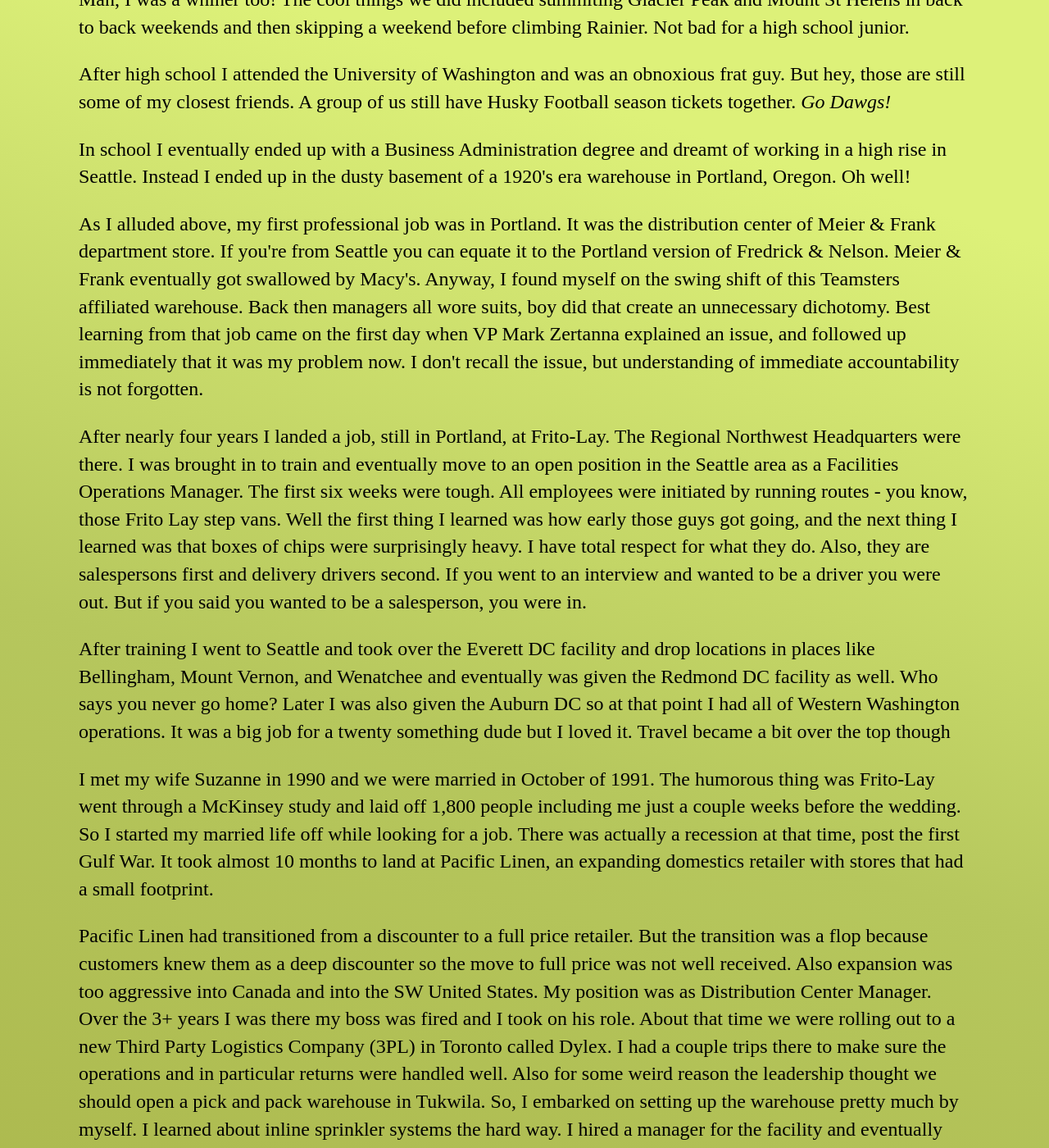
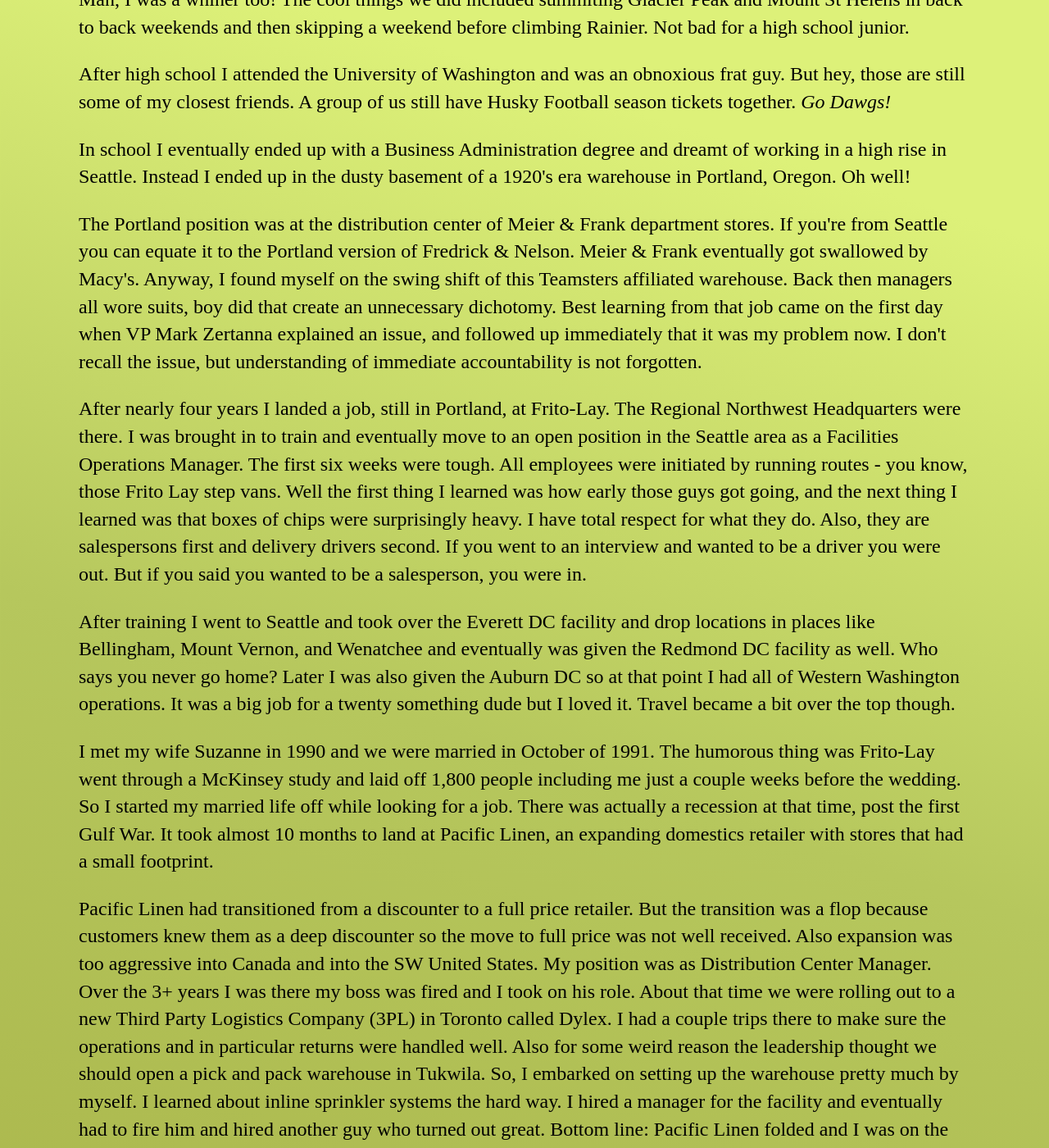
Before and after one commit to mo4dawg/mo4dawg.github.io, a Jekyll site: the page built from about/index.html, in a window 1280 px wide and 1400 px high, scrolled down 491 px. Shown: the whole window at 82% size. Built offline with Jekyll 4.4.1, drawn with Linux system fonts in a browser that asks for light colours.

Commit message:
Couple small grammar tweaks

```diff
--- a/about/index.html
+++ b/about/index.html
@@ -9,9 +9,9 @@
 <p>My family was into the outdoors things like camping and skiing and hiking.  We got initiated into hiking early.  My first trip up Mt Si was when I was 3!  I remember a 4 day hike over Dutch Miller Gap when I was about 4.  Granted,  as a teenager we could have done the hike in a very long day, but I was carrying my own sleeping bag.  Man,  I was a whiner too!  The cool things we did included summiting Glacier Peak and Mount St Helens in back to back weekends and then skipping a weekend before climbing Rainier.  Not bad for a high school junior.
 <p>After high school I attended the University of Washington and was an obnoxious frat guy.  But hey, those are still some of my closest friends.  A group of us still have Husky Football season tickets together.  <em> Go Dawgs! </em></p>
 <p>In school I eventually ended up with a Business Administration degree and dreamt of working in a high rise in Seattle. Instead I ended up in the dusty basement of a 1920's era warehouse in Portland, Oregon.  Oh well!</p>
-<p>As I alluded above, my first professional job was in Portland.  It was the distribution center of Meier & Frank department store.  If you're from Seattle you can equate it to the Portland version of Fredrick & Nelson.  Meier & Frank eventually got swallowed by Macy's.  Anyway, I found myself on the swing shift of this Teamsters affiliated warehouse.  Back then managers all wore suits, boy did that create an unnecessary dichotomy.  Best learning from that job came on the first day when VP Mark Zertanna explained an issue, and followed up immediately that it was my problem now.  I don't recall the issue, but understanding of immediate accountability is not forgotten. </p>
+<p>The Portland position was at the distribution center of Meier & Frank department stores.  If you're from Seattle you can equate it to the Portland version of Fredrick & Nelson.  Meier & Frank eventually got swallowed by Macy's.  Anyway, I found myself on the swing shift of this Teamsters affiliated warehouse.  Back then managers all wore suits, boy did that create an unnecessary dichotomy.  Best learning from that job came on the first day when VP Mark Zertanna explained an issue, and followed up immediately that it was my problem now.  I don't recall the issue, but understanding of immediate accountability is not forgotten. </p>
 <p>After nearly four years I landed a job, still in Portland, at Frito-Lay.  The Regional Northwest Headquarters were there.  I was brought in to train and eventually move to an open position in the Seattle area as a Facilities Operations Manager.  The first six weeks were tough.  All employees were initiated by running routes - you know, those Frito Lay step vans.  Well the first thing I learned was how early those guys got going, and the next thing I learned was that boxes of chips were surprisingly heavy.  I have total respect for what they do.  Also, they are salespersons first and delivery drivers second.  If you went to an interview and wanted to be a driver you were out.  But if you said you wanted to be a salesperson, you were in. </p>
-<p>After training I went to Seattle and took over the Everett DC facility and drop locations in places like Bellingham, Mount Vernon, and Wenatchee and eventually was given the Redmond  DC facility as well.  Who says you never go home?  Later I was also given the Auburn DC so at that point I had all of Western Washington operations.  It was a big job for a twenty something dude but I loved it.  Travel became a bit over the top though </p>
+<p>After training I went to Seattle and took over the Everett DC facility and drop locations in places like Bellingham, Mount Vernon, and Wenatchee and eventually was given the Redmond  DC facility as well.  Who says you never go home?  Later I was also given the Auburn DC so at that point I had all of Western Washington operations.  It was a big job for a twenty something dude but I loved it.  Travel became a bit over the top though. </p>
 <p> I met my wife Suzanne in 1990 and we were married in October of 1991.  The humorous thing was Frito-Lay went through a McKinsey study and laid off 1,800 people including me just a couple weeks before the wedding.   So I started my married life off while looking for a job.  There was actually a recession at that time, post the first Gulf War.  It took almost 10 months to land at Pacific Linen, an expanding domestics retailer with stores that had a small footprint.</p>
 <p>Pacific Linen had transitioned from a discounter to a full price retailer.  But the transition was a flop because customers knew them as a deep discounter so the move to full price was not well received.  Also expansion was too aggressive into Canada and into the SW United States.  My position was as Distribution Center Manager.  Over the 3+ years I was there my boss was fired and I took on his role.  About that time we were rolling out to a new Third Party Logistics Company (3PL) in Toronto called Dylex.  I had a couple trips there to make sure the operations and in particular returns were handled well.  Also for some weird reason the leadership thought we should open a pick and pack warehouse in Tukwila.  So,  I embarked on setting up the warehouse pretty much by myself.  I learned about inline sprinkler systems the hard way.  I hired a manager for the facility and eventually had to fire him and hired another guy who turned out great.  Bottom line: Pacific Linen folded and I was on the street looking for work again. </p>
 <p>So, as it were I entered a period of about 4 years where my career was not progressing.  I went to work for Griffin Envelope which was a small envelope manufacturing and printing company in Seattle.  This was a small but very well run company.  I took a massive pay cut, um well, I was unemployed so I settled.  Anyway they sold out to the large national company called Mailwell and I just didn't want to be there.  I learned a lot and got myself started down the IT path there, but it was not the best experience. But then I made the big mistake of running from Griffin Envelope to the worst run company I have ever worked for, McKesson General Medical.  These guys were always under funded, the warehouses were without reasonable technology and were staffed at a level that made basic sanitation impossible.  I worked many nights physically packing to keep the orders flowing.  <em>My salvation was school and family.</em> </p>
```
